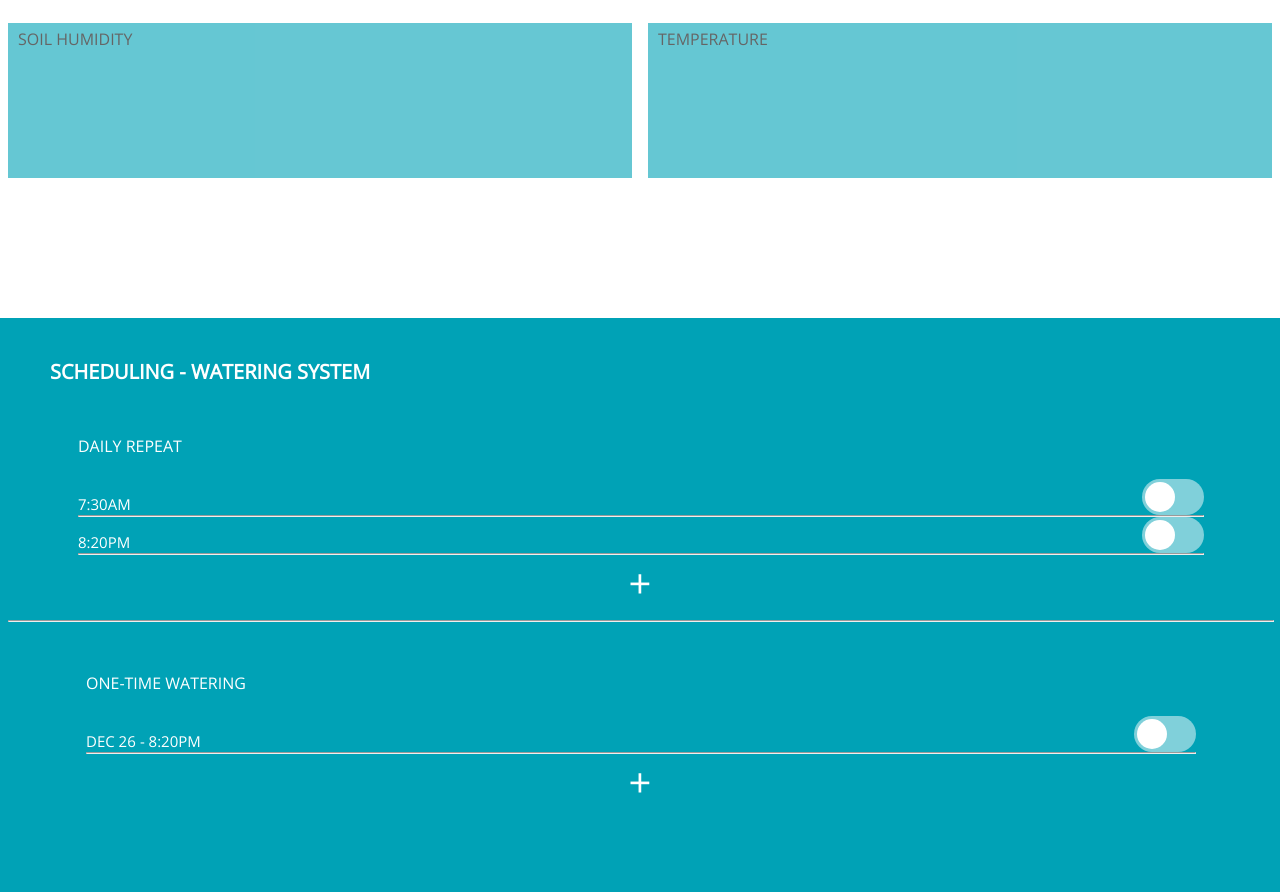
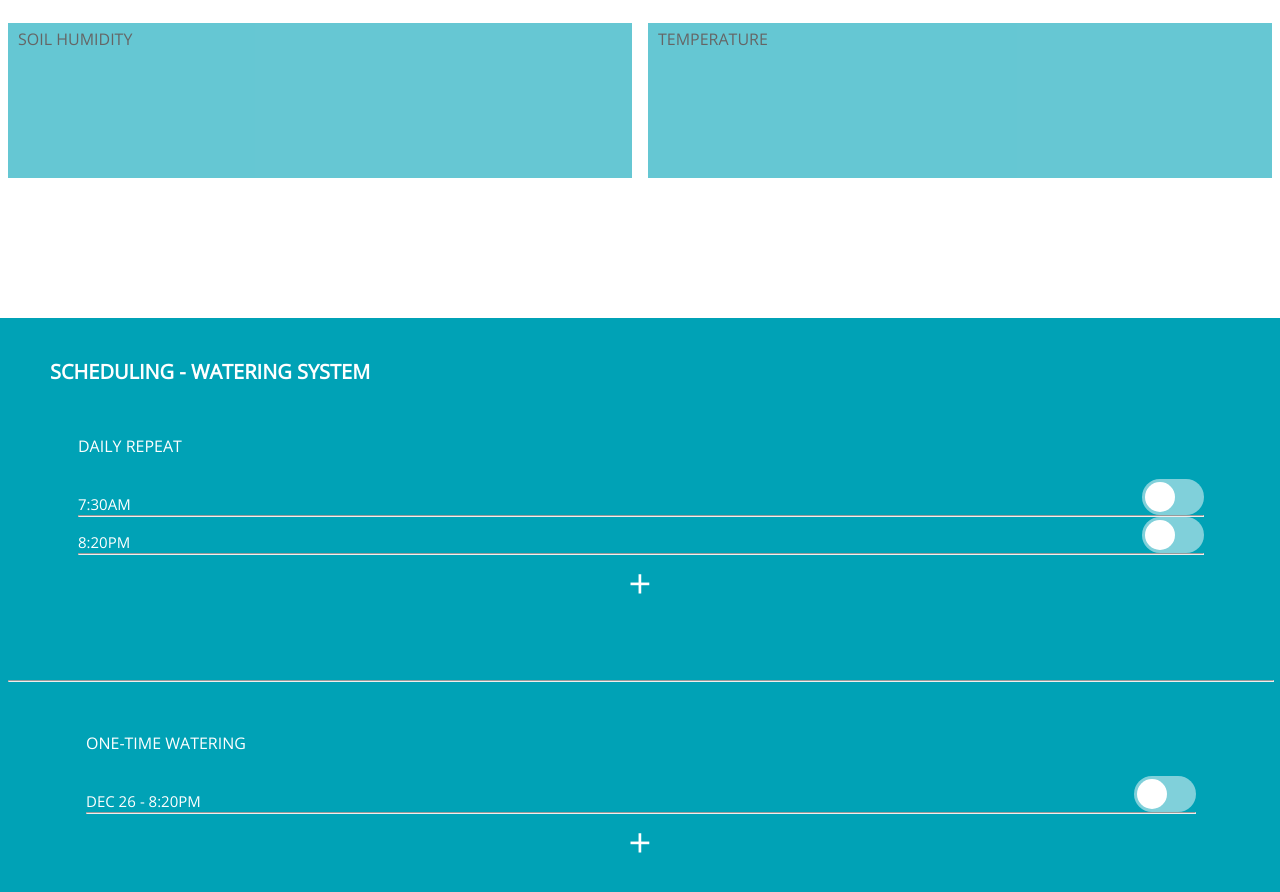
Before and after one commit to tstrutton/garduino, a plain HTML site: page Garduino Template/main.html in a window 1280 px wide. Shown: the part 1263-2155 px from the top of the page. Drawn offline with nearby package versions, Linux system fonts and the light colour scheme.

Commit message:
Changes
Added class of "linestyle2" to <hr> for margin spacing.

```diff
--- a/Garduino Template/main.html
+++ b/Garduino Template/main.html
@@ -154,7 +154,7 @@
 			</div>
 
 
-<hr class="linestyle">
+<hr class="linestyle2">
 
 
 	<div class="col-xs-12">
```
